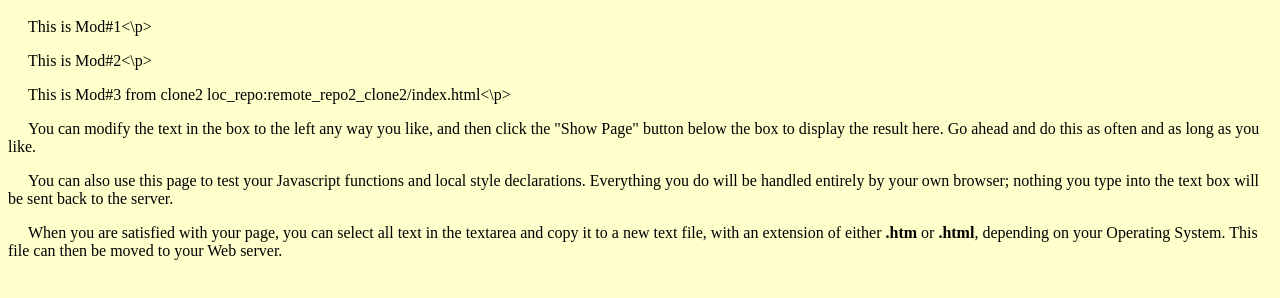
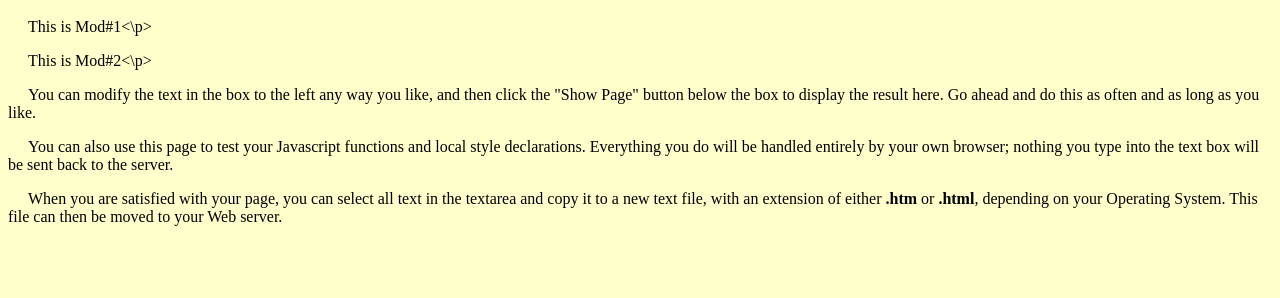
Before and after one commit to git-hardy/repo2, a plain HTML site: page index.html in a window 1280 px wide. Shown: the part 48-346 px from the top of the page. Drawn offline with Linux system fonts and the light colour scheme.

Commit message:
Revert "Commit clone2 index"
This reverts commit c3d9a7d5bef511404d60d5f6c95d3d082c24419c.

```diff
--- a/index.html
+++ b/index.html
@@ -17,7 +17,6 @@ p	{text-indent:20px;
 
 <p> This is Mod#1<\p>
 <p> This is Mod#2<\p>
-<p> This is Mod#3 from clone2 loc_repo:remote_repo2_clone2/index.html<\p>
 
 <p>You can modify the text in the box to the left any way you like, and
 then click the "Show Page" button below the box to display the
```
